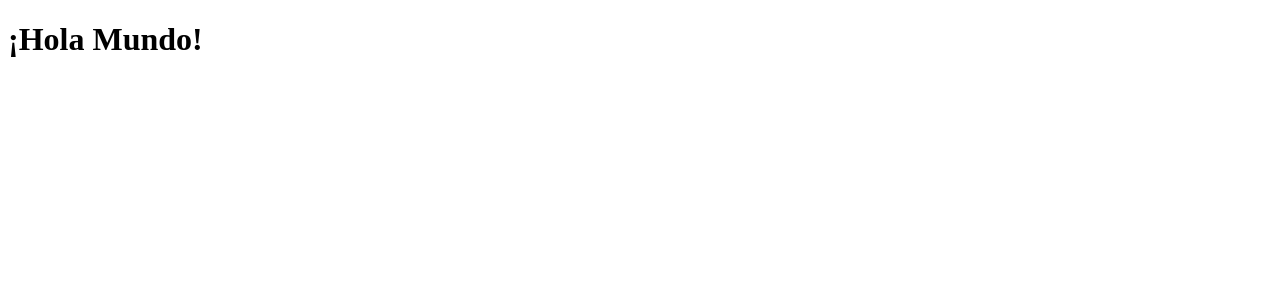
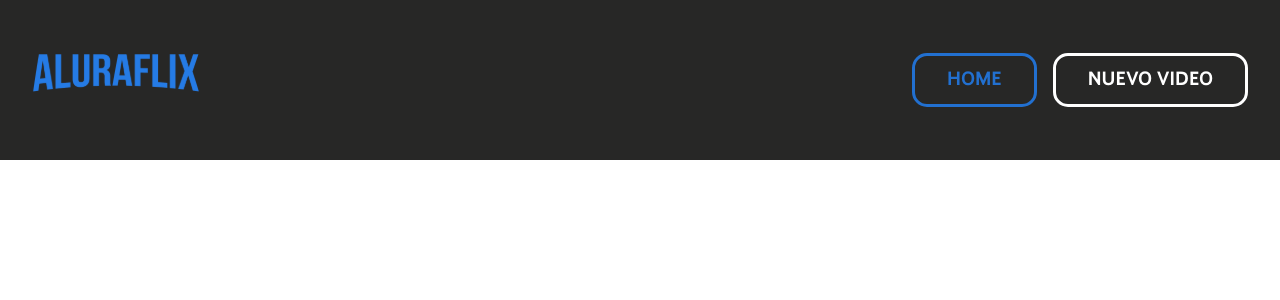
Before and after one commit to DiegoMoctezuma/Alura-Flix, a React (Vite) app: page / in a window 1280 px wide. Shown: the top 300 px of the page. Built offline with nearby package versions, Linux system fonts and the light colour scheme.

Commit message:
Estilos y componentes -  header

```diff
--- /dev/null
+++ b/src/Components/BotonTexto/index.jsx
@@ -0,0 +1,37 @@
+import { Link } from "react-router-dom";
+import styled from "styled-components";
+
+const BotonEstilizado = styled.button`
+    background-color: transparent;
+    height:54px;
+    padding: 0 2rem;
+
+    color: ${props => (props.$activo ? "var(--Blue)" : "var(--White)")};
+    border: 3px solid transparent;
+    border-color: ${props => (props.$activo ? "var(--Blue)" : "var(--White)")};;
+
+    border-radius: 15px;
+    text-transform: uppercase;
+    font-family: var(--FontBold);
+    font-size:20px;
+
+    cursor: pointer;
+    transition: 0.4s;
+
+    &:hover{
+        border-color: var(--Blue);
+        color: var(--Blue);
+    }
+`;
+
+function BotonTexto({texto,activo=false,to=''}){
+    return(
+        <Link to={`/${to}`}>
+            <BotonEstilizado $activo={activo}>
+                {texto}
+            </BotonEstilizado>
+        </Link>
+    )
+}
+
+export default BotonTexto;
--- a/src/Components/GlobalStyles/GlobalStyles.jsx
+++ b/src/Components/GlobalStyles/GlobalStyles.jsx
@@ -6,8 +6,12 @@ const GlobalStyle = createGlobalStyle`
 
     :root {
         --Black: #000000;
+        --White: #ffffff;
+        --Blue: #2270d0;
         --DarkGrey: #272726;
         --LightGrey: #a5a5a5;
+        --FontRegular: "GandhiSansRegular";
+        --FontBold: "GandhiSansBold";
     }
 
     @font-face {
--- /dev/null
+++ b/src/Components/Header/index.jsx
@@ -0,0 +1,47 @@
+import styled from "styled-components";
+import logo from "/img/Logo.svg"
+import BotonTexto from "../BotonTexto";
+
+const HeaderEstilizado = styled.header`
+    width: 100%;
+    height: 20vh;
+
+    display: flex;
+    align-items: center;
+
+    background-color:var(--DarkGrey);
+
+    img{
+        height: 40px;
+        width: auto;
+    }
+`;
+
+const Container =  styled.div`
+    width: 100%;
+    padding: 0 2rem;
+
+    display: flex;
+    justify-content: space-between;
+`;
+
+const ContainerBotones = styled.div`
+    display: flex;
+    gap: 1rem;
+`;
+
+function Header(){
+    return(
+        <HeaderEstilizado>
+            <Container>
+                <img src={logo}/>
+                <ContainerBotones>
+                    <BotonTexto texto="Home" activo={true}/>
+                    <BotonTexto texto="Nuevo Video" activo={false} to="nuevo"/>
+                </ContainerBotones>
+            </Container>
+        </HeaderEstilizado>
+    )
+}
+
+export default Header;
--- a/src/main.jsx
+++ b/src/main.jsx
@@ -1,8 +1,9 @@
 import React from 'react';
 import ReactDOM from 'react-dom/client';
+import AppRoutes from './routes';
 
 ReactDOM.createRoot(document.getElementById('root')).render(
   <React.StrictMode>
-    <h1>¡Hola Mundo!</h1>
+    <AppRoutes />
   </React.StrictMode>,
 )
--- a/src/pages/PaginaBase.jsx
+++ b/src/pages/PaginaBase.jsx
@@ -1,6 +1,6 @@
 import { Outlet } from "react-router-dom";
 import styled from "styled-components";
-import Header from "../Components/Header/Header";
+import Header from "../Components/Header";
 import GlobalStyle from "../Components/GlobalStyles/GlobalStyles";
 
 const Container = styled.div`
--- a/src/routes.jsx
+++ b/src/routes.jsx
@@ -7,7 +7,6 @@ function AppRoutes(){
         <BrowserRouter>
             <Routes>
                 <Route path="/" element={<PaginaBase/>}>
-                    <Route index element/>
                 </Route>
             </Routes>
         </BrowserRouter>
```
Also changed, not shown: public/img/Logo.svg (added).
